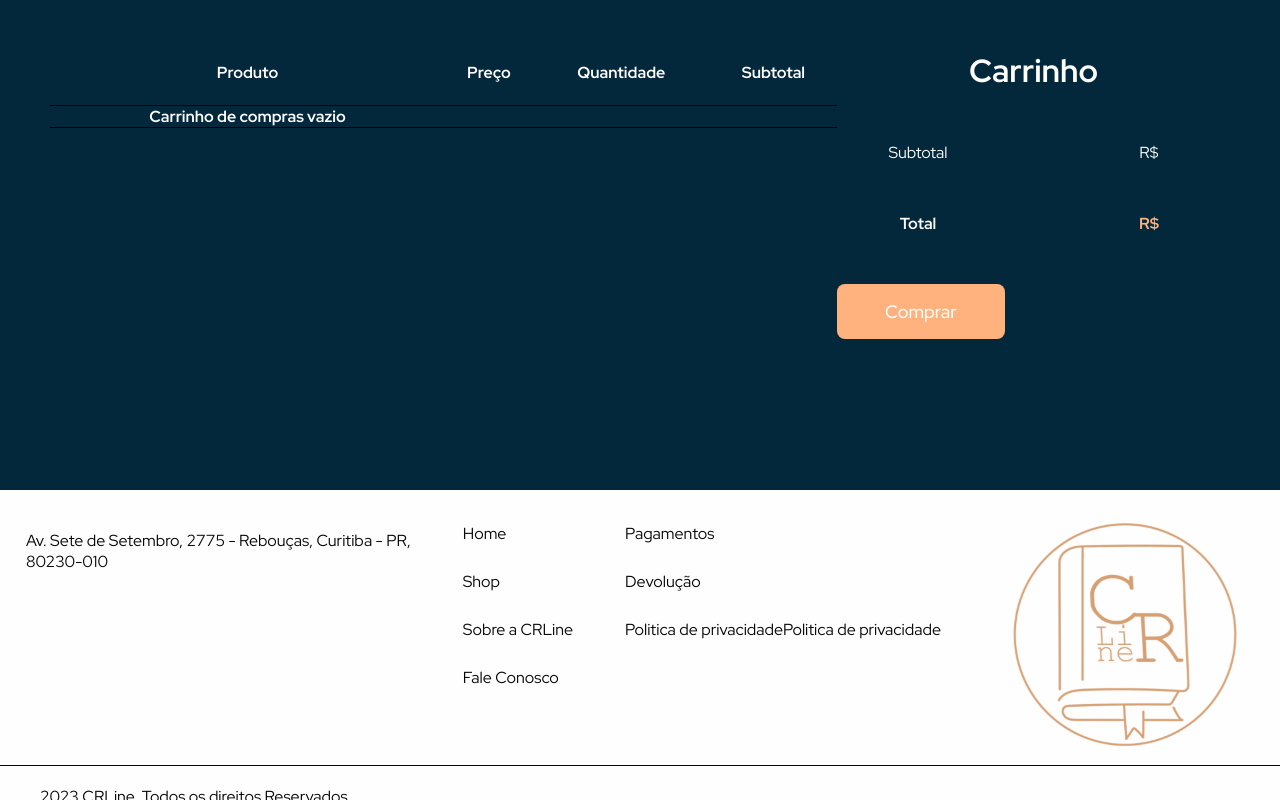
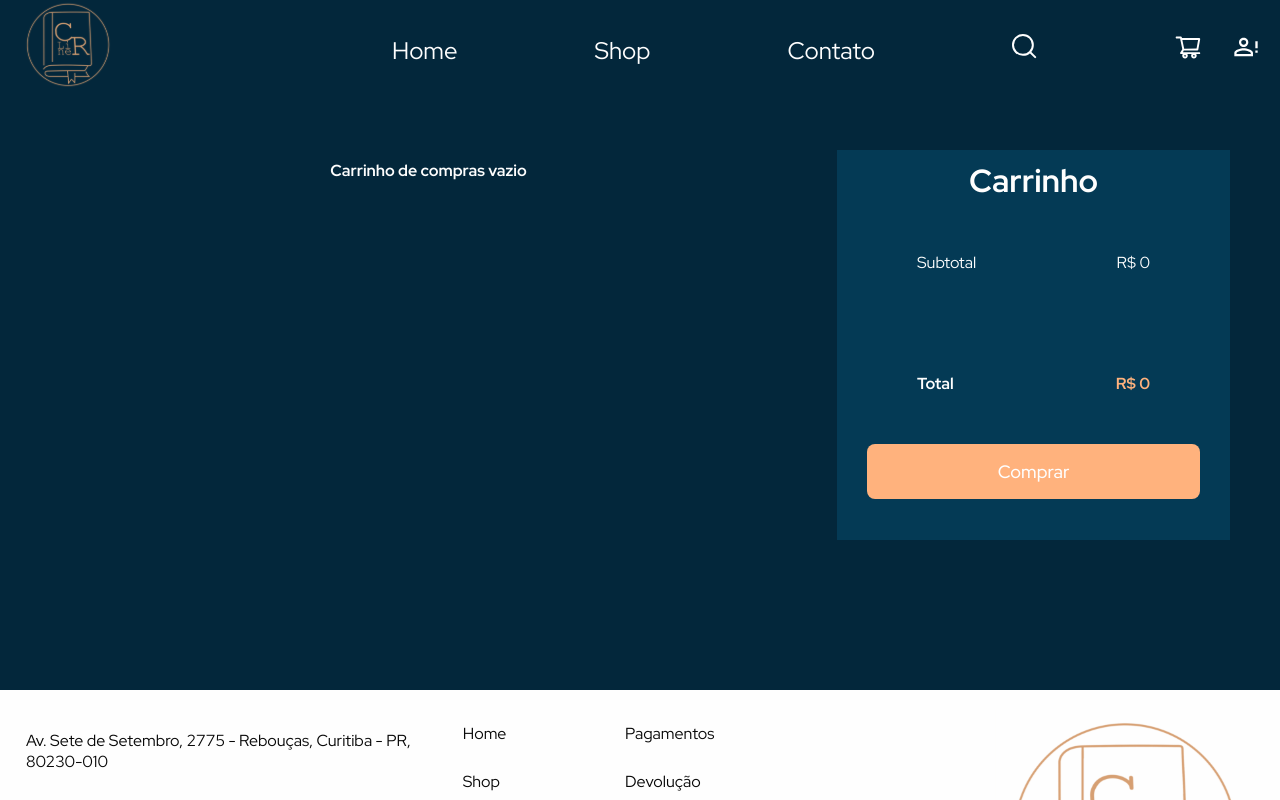
Before and after one commit to Charlie-Pencal/CRLinePage, a React (Vite) app: page /carrinho in a window 1280 px wide. Shown: the top 800 px of the page. Built offline with nearby package versions, Linux system fonts and the light colour scheme.

Commit message:
update: conectando o Carrinho a API com post

```diff
--- a/src/pages/Carrinho/Index.jsx
+++ b/src/pages/Carrinho/Index.jsx
@@ -1,120 +1,96 @@
-import React, { useEffect } from "react";
-import { useState } from "react";
-// import CarComponente from "../../components/common/CarComponente/Index";
+import { useEffect, useState } from "react";
 import { StyledCarrinho } from "./Style";
-
 import Footer from "../../components/shared/Footer/Index";
-import Button from "../../components/common/Button/Index";
-// import { Header } from "../../components/shared/Header/Index";
+import Button from "../../components/common/Button/index";
+import { Header } from "../../components/shared/Header/Index";
+import CarComponente from "../../components/common/CarComponente/Index";
+import axios from "axios";
 
 const Carrinho = () => {
     const [carrinho, setCarrinho] = useState([]);
+    const idCliente = "6538827f773e2f64ceac545c"
 
-    // const produtoObjeto = {
-    // name:'produto',
-    // preço:2,
-    // quantidade:1,
-    // }
-    // const bancoDeDados = () => {
+    const getCarrinho = () => {
+        const carrinhoLocalStorage =
+            JSON.parse(localStorage.getItem("cart")) || [];
+        setCarrinho(carrinhoLocalStorage);
+    };
 
+    useEffect(() => {
+        getCarrinho();
+    }, []);
 
-
-    //   api.get("/carrinho").then((response) => setCarrinho(response.data)) ;
-
-    // }
-
-      // useEffect(() => {
-      // bancoDeDados();
-      // } , []);
-
-      // Inserir
-
-    const handleAdicionarItem = () => {
-
-      console.log("disparou o handleAdilitarItem");
-
-      // api.post("/carrinho", produtoObjeto).then((response)) ;
-
-      // console.log(response);
-
-      // bancoDeDados();
-    }
-
-    // Remove
-
-    const handleRemoveItem = (item) => {
-      console.log("disparou o handleRemoveItem");
-      console.log(item);
-
-      // api.delete(`/carrinho/${item.id}`).then(response => {
-      //   console.log(response);
-
-      //   bancoDeDados();
-      // });
-      }
-
-      // total aside
     const totalCarrinho = () => {
         let soma = 0;
-
-        console.log(totalCarrinho);
-
         for (let item of carrinho) {
-
             soma += item.preco * item.quantidade;
         }
         return soma;
     };
+    const total = totalCarrinho();
 
-      const total= totalCarrinho();
+    const urlApi = `http://localhost:3000/pedidos`;
 
-      totalCarrinho();
+    const handleCompra = async () => {
+        console.log("click");
+        // for (let item of carrinho) {
+        //     delete item.key;
+        // }
+
+        try {
+
+            console.log(carrinho);
+            const data = {
+                idCliente: idCliente,
+                produtosPedido: carrinho
+            };
+            console.log(data);
+
+            const resposta = await axios.post(urlApi, data);
+            console.log("foi", resposta.data);
+        } catch (error) {
+            console.log(error);
+        }
+    };
 
     return (
         <>
-      {/* <Header/> */}
+            <Header />
             <StyledCarrinho>
-      <div className='carrinho-container'>
                 <div className="carrinho-content">
                     <section className="section-carrinho">
-
-              <table>
-              <thead>
-                <tr>
-                  <th>Produto</th>
-                  <th>Preço</th>
-                  <th>Quantidade</th>
-                  <th>Subtotal</th>
-                  <th></th>
-                </tr>
-              </thead>
-              <tbody>
                         {carrinho.map((item) => (
-                  <CarComponente key = {item.id} data ={item}  />
+                            <CarComponente
+                                key={item.key}
+                                id={item.id}
+                                data={item}
+                            />
                         ))}
                         {carrinho.length === 0 && (
-                  <tr>
-                    <td colSpan={'1'} style={{ textAlign: 'center' }} >
+                            <div style={{ textAlign: "center" }}>
                                 <b>Carrinho de compras vazio</b>
-                    </td>
-                  </tr>
+                            </div>
                         )}
-              </tbody>
-            </table>
                     </section>
-          {/* <aside total = {totalCarrinho}> */}
-          <aside>
-            <div className="carrinho-aside">
-              <div className="titulo-aside">Carrinho</div>
-              <div className="subtotal"><span>Subtotal</span><span>R${totalCarrinho}</span></div>
-              <div className="total"><span>Total</span><span className='span-total'>R${totalCarrinho}</span></div>
-              <Button variante={'quarto'} texto={'Comprar'}/>
+                    <aside className="carrinho-aside">
+                        <h4 className="titulo-aside">Carrinho</h4>
+                        <div className="subtotal">
+                            <span>Subtotal</span>
+                            <span>R$ {total}</span>
                         </div>
+                        <div className="total">
+                            <span>Total</span>
+                            <span className="span-total">R$ {total}</span>
+                        </div>
+                        <Button
+                            variante={"quarto"}
+                            texto={"Comprar"}
+                            onClick={handleCompra}
+                        />
                     </aside>
                 </div>
-      </div>
             </StyledCarrinho>
-    <Footer/>
+            <Footer />
         </>
     );
 };
--- a/src/pages/Carrinho/Style.jsx
+++ b/src/pages/Carrinho/Style.jsx
@@ -1,196 +1,71 @@
 import styled from "styled-components";
 
 export const StyledCarrinho = styled.section`
-.carrinho-container{
-top: 488px;
-left: 97px;
-padding: 50px ;
+    padding: 50px;
+    margin-bottom: 100px;
 
+    .carrinho-content {
+        width: 100%;
+        height: 100%;
+        display: flex;
+        gap: 30px;
+        color: ${(props) => props.theme.branco};
     }
 
-.carrinho-content{
+    .section-carrinho {
+        display: flex;
+        flex-direction: column;
+        flex: 1;
+        gap: 15px;
         width: 100%;
-    height: 100%;
-    top: 488px;
-    left: 97px;
-    border: 1px;
-    display: flex;
-    color: white;
-
+        padding: 10px;
+        border-collapse: collapse;
     }
 
-.section-carrinho{
-flex: 1;
-
-
-}
-
-aside{
-background-color:${(props) => props.theme.marron};
+    .carrinho-aside {
+        background-color: #043a55;
+        width: 393px;
+        height: 390px;
+        max-height: 400px;
         min-width: 250px;
-}
-
-table{
-width: 100%;
-border-collapse: collapse;
-
-}
-
-
-thead{
-width: 846.89px;
-height: 55px;
-top: 488px;
-left: 100.11px;
-
-
-}
-
-tr{
-    border-bottom: 1px solid black;
+        display: flex;
+        flex-direction: column;
+        padding: 10px 30px;
         text-align: center;
 
-}
-
-
-th{
-    padding-bottom: 10px;
-    background-color:${(props) => props.theme.marron};
-
-
-}
-
-
-
-
-.carrinho-produto{
-    display: flex;
-    align-items: center;
-    padding-left: 50px;
-    margin-top: 30px;
-
-}
-.carrinho-descricao{
-    margin-left: 50px;
-    color:${(props) => props.theme.branco};
-    padding:30px;
-}
-
-.carrinho-nome{
-
-    top: 639px;
-    left: 247.3px;
-}
-
-
-span{
+        > span {
             width: 62px;
             height: 21px;
             top: 612px;
             left: 1022px;
-
         }
 
-.carrinho-aside{
-    display: block;
-    text-align: center;
-    width: 393px;
-    height: 390px;
-    top: 488px;
-    left: 947px;
-    border: 1px;
-
-
-}
-
-.titulo-aside{
+        > .titulo-aside {
             text-align: center;
             font-family: Red Hat Display;
             font-size: 32px;
             font-weight: 800;
             line-height: 42px;
             letter-spacing: 0em;
-
         }
-
-.qtde-dois{
-    width: 33.17px;
-    height: 32px;
-    top: 635px;
-    left: 633.95px;
-    border-radius: 5px;
-    border: 1px solid white;
-    background-color: ${(props) => props.theme.azul};
-    align-items: center;
-    color:${(props) => props.theme.branco};
-
-
-}
-
-.carrinho-quantidade{
-    display: inline flex;
-    padding: 5px 0;
-    justify-content:space-around;
-    min-width: 80px;
-    border-radius: 5px;
-
-}
-
-.carrinho-remove{
-    background:gold ;
-    display: flex;
-    align-items: center;
-    justify-content: center;
-    cursor: pointer;
-    border-radius: 5px;
-
-}
-
-
-.subtotal{
+        > .subtotal {
             display: flex;
             justify-content: space-between;
             align-items: center;
             margin: 50px;
-
         }
 
-.total{
+        > .total {
             display: flex;
             justify-content: space-between;
             align-items: center;
             margin: 50px;
             font-weight: bold;
 
-    .span-total{
+            > .span-total {
                 font-weight: bold;
-        color:${(props) => props.theme.areia}
-
+                color: ${(props) => props.theme.areia};
             }
-
         }
-.img-lixeira{
-    background-color: ${(props) => props.theme.azul};
     }
-
-.imgtd-produto{
-    width: 115px;
-    height: 105px;
-    top:598px;
-    left: 97px;
-
-}
-.btn-comprar{
-    background-color: ${(props) => props.theme.marron};
-    color: ${(props) => props.theme.branco};
-    width: 222px;
-    height: 58.95px;
-    top: 739px;
-    left: 1033px;
-    border-radius: 15px ;
-    border: 2px solid ${(props) => props.theme.branco};
-    cursor: pointer;
-
-}
-
-`
+`;
--- a/src/pages/Produto/Index.jsx
+++ b/src/pages/Produto/Index.jsx
@@ -32,7 +32,10 @@ const Produto = () => {
         console.log("adicionado ao carrinho", params.id)
         const carrinhoAtual = JSON.parse(localStorage.getItem('cart')) || [];
         const novoProduto = {
+            key: params.id,
             idProduto: params.id,
+            nome: produto.nome,
+            preco: produto.preco,
             quantidade: 1
         };
         carrinhoAtual.push(novoProduto);
```
Lines whose indentation alone changed are shown as unchanged.
